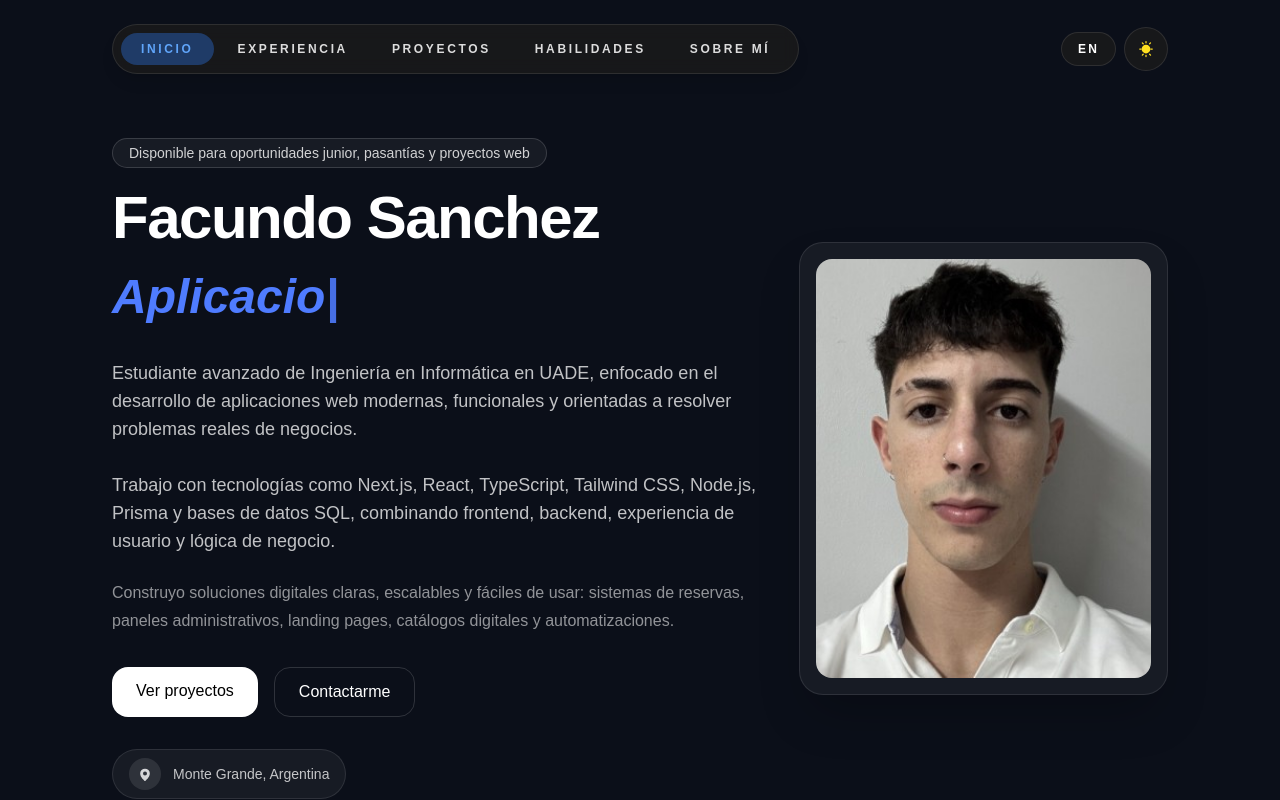
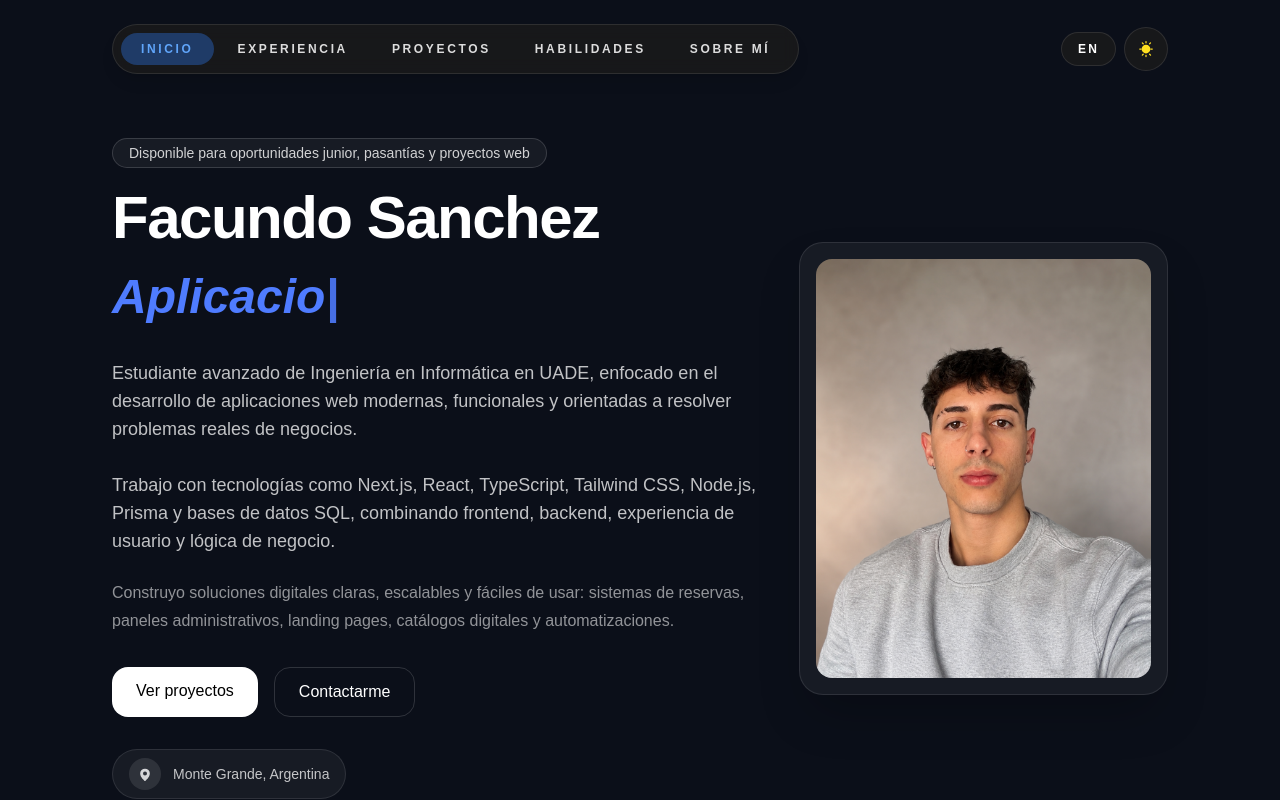
Before and after one commit to facu526/portfolio-facundo, a Next.js app: page / in a window 1280 px wide. Shown: the top 800 px of the page. Built offline with nearby package versions, Linux system fonts and the light colour scheme.

Commit message:
actualizo foto de perfil

```diff
--- a/app/page.tsx
+++ b/app/page.tsx
@@ -595,7 +595,7 @@ export default function Home() {
                 }`}
               >
                 <img
-                  src="/profile.jpg"
+                  src="/profile.png"
                   alt="Facundo Sanchez"
                   className="h-full w-full object-cover"
                 />
```
Also changed, not shown: public/profile.jpg (deleted), public/profile.png (added).
